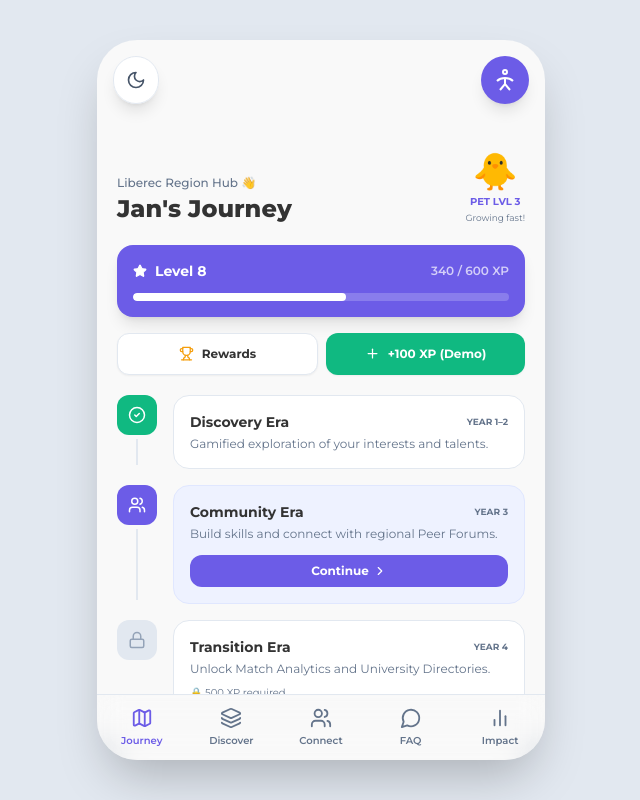
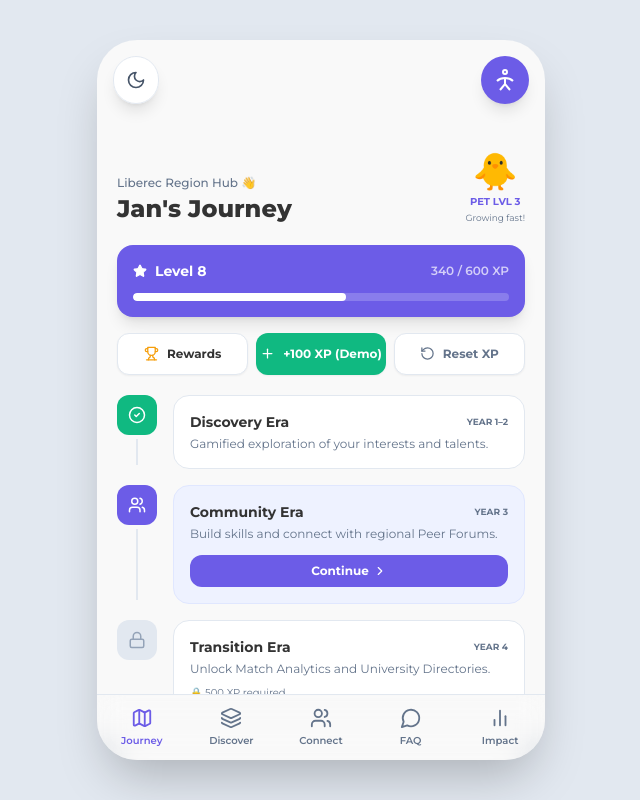
Before and after one commit to Stpoul/IDEATHLON-2026-PROJECT-copy, a React (Vite) app: page / in a window 1280 px wide. Shown: the whole page, without its empty margins (319-959 px from the left). Built offline with nearby package versions, Linux system fonts and the light colour scheme.

Commit message:
feat: add Reset XP demo button to RoadmapScreen action row

```diff
--- a/src/screens/RoadmapScreen.jsx
+++ b/src/screens/RoadmapScreen.jsx
@@ -1,5 +1,5 @@
 import { useState } from 'react';
-import { Sparkles, Users, TrendingUp, CheckCircle2, Lock, ChevronRight, Star, Trophy, Plus, X } from 'lucide-react';
+import { Sparkles, Users, TrendingUp, CheckCircle2, Lock, ChevronRight, Star, Trophy, Plus, X, RotateCcw } from 'lucide-react';
 import { t } from '../i18n';
 import { ACHIEVEMENTS, getEarnedAchievements } from '../lib/achievements';
 
@@ -45,7 +45,7 @@ function getPet(xp) {
   return { emoji: '⭐', msgKey: 'pet_champion' };
 }
 
-export default function RoadmapScreen({ onNavigate, globalXp, onAddXp, language }) {
+export default function RoadmapScreen({ onNavigate, globalXp, onAddXp, onResetXp, language }) {
   const [showRewards, setShowRewards] = useState(false);
   const pet = getPet(globalXp);
   const petLevel = Math.floor(globalXp / 100);
@@ -102,6 +102,13 @@ export default function RoadmapScreen({ onNavigate, globalXp, onAddXp, language
           >
             <Plus size={15} />
             {t(language, 'rewards_xp_demo')}
+          </button>
+          <button
+            onClick={onResetXp}
+            className="flex-1 flex items-center justify-center gap-2 bg-[var(--card)] border border-[var(--border)] text-[var(--muted-foreground)] font-bold text-xs py-3 rounded-xl active:scale-95 transition-all shadow-sm"
+          >
+            <RotateCcw size={15} />
+            {t(language, 'rewards_reset_xp')}
           </button>
         </div>
 
```
